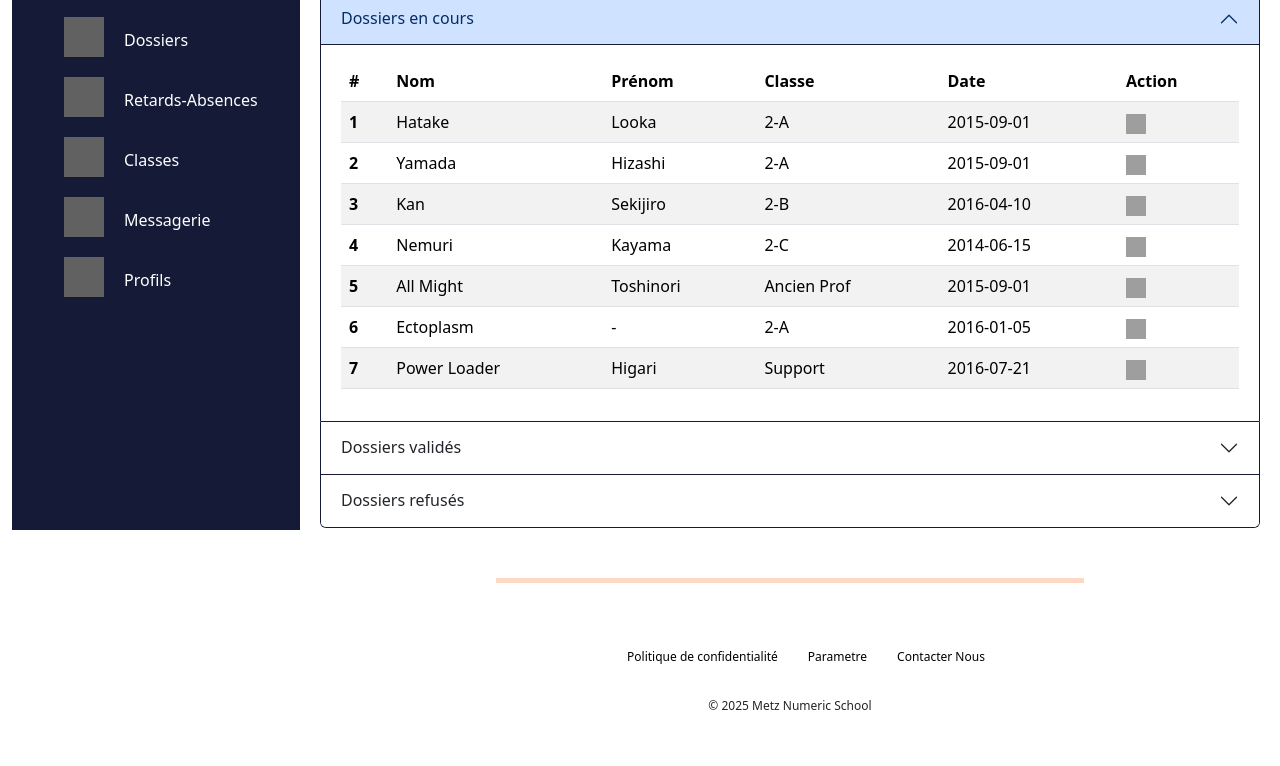
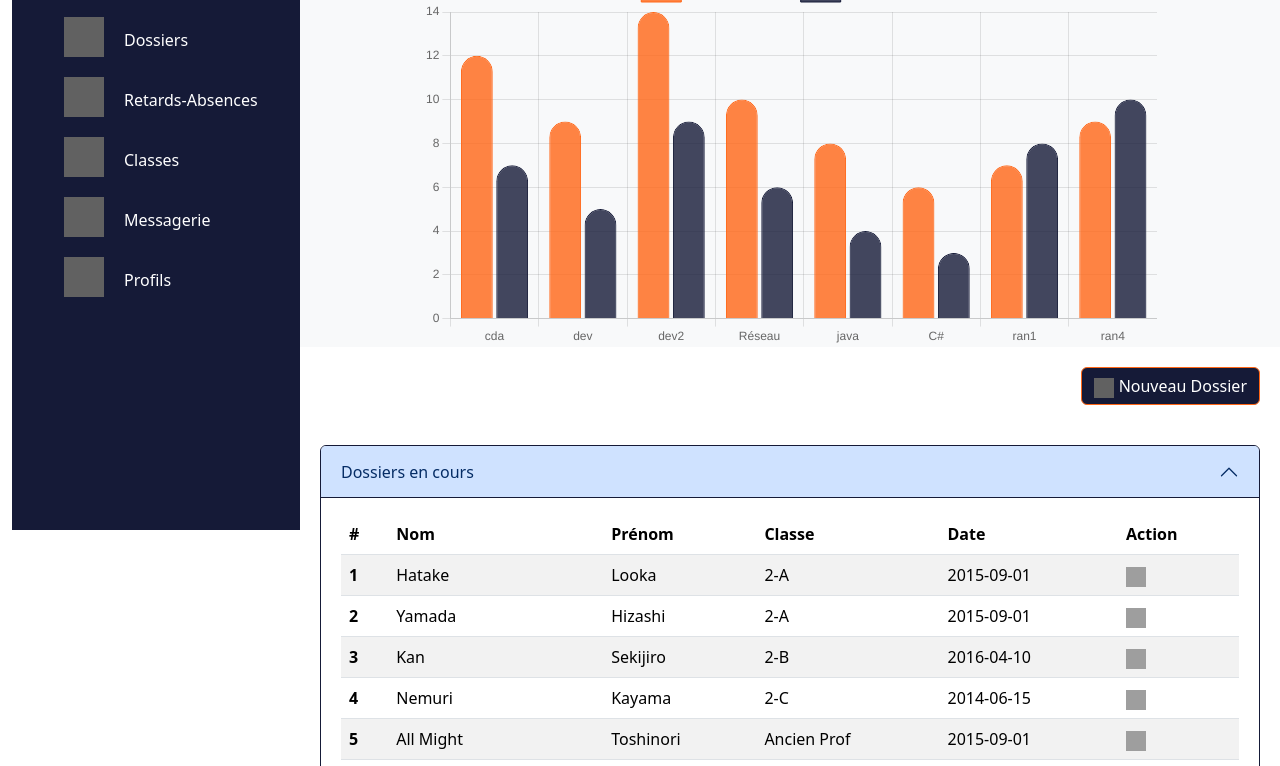
Before and after one commit to Looka57/admin, a plain HTML site: page View/dossier.html in a window 1280 px wide. Shown: the part 270-1036 px from the top of the page. Before the commit the page ends 1001 px from the top, so only its background shows below. Drawn offline with nearby package versions, Linux system fonts and the light colour scheme; grey boxes are pictures that could not be loaded.

Commit message:
✨Mise en place du graph des dossiers dans la page dossiers

```diff
--- a/Public/assets/js/style.js
+++ b/Public/assets/js/style.js
@@ -222,6 +222,78 @@ document.addEventListener('DOMContentLoaded', function () {
         });
     }
 
+
+
+   // 7. Graphique des dossiers par classes
+const fileCanvas = document.querySelector('#fileClass');
+if (fileCanvas && typeof Chart !== 'undefined') {
+    const labels = ['cda', 'dev', 'dev2', 'Réseau', 'java', 'C#', 'ran1', 'ran4'];
+
+    const fileChart = new Chart(fileCanvas, {
+        type: 'bar',
+        data: {
+            labels: labels,
+            datasets: [
+                {
+                    label: 'Dossiers en attente',
+                    data: [12, 9, 14, 10, 8, 6, 7, 9],
+                    backgroundColor: 'rgba(255, 102, 22 , 0.8)',
+                    borderColor: 'rgba(255, 102, 22, 1)',
+                    borderWidth: 1,
+                    borderRadius:25,
+
+                },
+                {
+                    label: 'Dossiers clôturés',
+                    data: [7, 5, 9, 6, 4, 3, 8, 10],
+                    backgroundColor: 'rgba(21, 26, 55, 0.8)',
+                    borderColor: 'rgba(21, 26, 55, 1)',
+                    borderWidth: 1,
+                    borderRadius:25,
+                },
+            ],
+        },
+        options: {
+            responsive: true,
+            scales: {
+                y: {
+                    beginAtZero: true,
+                },
+            },
+        },
+    });
+}
+
+
+
+
+
+
+
+
+
+
+
+
+
+
+
+
+
+
+
+
+
+
+
+
+
+
+
+
+
+
+
     // 7. Gestion du clic sur la carte pour afficher/cacher le tableau
     let card = document.getElementById('cardDevWeb2');
     let tableContainer = document.getElementById('tableContainer');
--- a/View/dossier.html
+++ b/View/dossier.html
@@ -123,85 +123,20 @@
             <h1 class="mx-4 mt-5">Dossiers</h1>
 
 
-            <!-- =====================CARDS===============================
-            <div class="cardBox ">
-                <div class="card border-0">
-                    <div>
-                        <div class="cardNumber">30</div>
-                        <div class="cardName">CDA</div>
+
+
+            <!--========================= GRAPHIQUE DOSSIER CLASSE ====================-->
+
+            <div class="graphs  ">
+                <div class="graphFileClass bg-light">
+                    <div class="title">
+                        <h2 class="mt-5 mx-4 text-center">Visualisation des dossiers</h2>
                     </div>
-
-                    <div class="iconCard">
-                        <img width="60" height="60" src="https://img.icons8.com/glyph-neue/64/classroom.png"
-                            alt="classroom" />
+                    <div class="bubbleFile  w-75 mx-auto">
+                        <canvas id="fileClass" aria-label="chart" role="img"></canvas>
                     </div>
                 </div>
-
-                <div class="card border-0">
-                    <div>
-                        <div class="cardNumber">13</div>
-                        <div class="cardName">C#</div>
-                    </div>
-                    <div class="iconCard"><img width="60" height="60"
-                            src="https://img.icons8.com/glyph-neue/64/user-folder.png" alt="user-folder" /></div>
-                </div>
-                <div class="card border-0">
-                    <div>
-                        <div class="cardNumber">17</div>
-                        <div class="cardName">Java</div>
-                    </div>
-                    <div class="iconCard"><img width="60" height="60"
-                            src="https://img.icons8.com/glyph-neue/64/student-male.png" alt="student-male" /></div>
-                </div>
-                <div class="card border-0">
-                    <div>
-                        <div class="cardNumber">15</div>
-                        <div class="cardName">DevWeb 1</div>
-                    </div>
-                    <div class="iconCard"><img width="60" height="60"
-                            src="https://img.icons8.com/ios-filled/50/appointment-reminders--v1.png"
-                            alt="appointment-reminders--v1" /></div>
-                </div>
             </div>
-            <div class="cardBox ">
-                <div class="card border-0">
-                    <div>
-                        <div class="cardNumber">15</div>
-                        <div class="cardName">DevWeb 2</div>
-                    </div>
-
-                    <div class="iconCard">
-                        <img width="60" height="60" src="https://img.icons8.com/glyph-neue/64/classroom.png"
-                            alt="classroom" />
-                    </div>
-                </div>
-
-                <div class="card border-0">
-                    <div>
-                        <div class="cardNumber">25</div>
-                        <div class="cardName">Réseau</div>
-                    </div>
-                    <div class="iconCard"><img width="60" height="60"
-                            src="https://img.icons8.com/glyph-neue/64/user-folder.png" alt="user-folder" /></div>
-                </div>
-                <div class="card border-0">
-                    <div>
-                        <div class="cardNumber">15</div>
-                        <div class="cardName">RAN 1</div>
-                    </div>
-                    <div class="iconCard"><img width="60" height="60"
-                            src="https://img.icons8.com/glyph-neue/64/student-male.png" alt="student-male" /></div>
-                </div>
-                <div class="card border-0">
-                    <div>
-                        <div class="cardNumber">25</div>
-                        <div class="cardName">RAN2</div>
-                    </div>
-                    <div class="iconCard"><img width="60" height="60"
-                            src="https://img.icons8.com/ios-filled/50/appointment-reminders--v1.png"
-                            alt="appointment-reminders--v1" /></div>
-                </div>
-            </div> -->
 
             <!--========================= BOUTON ====================-->
 
```
Also changed, not shown: View/retard-abs.html (+1 -1 lines).
